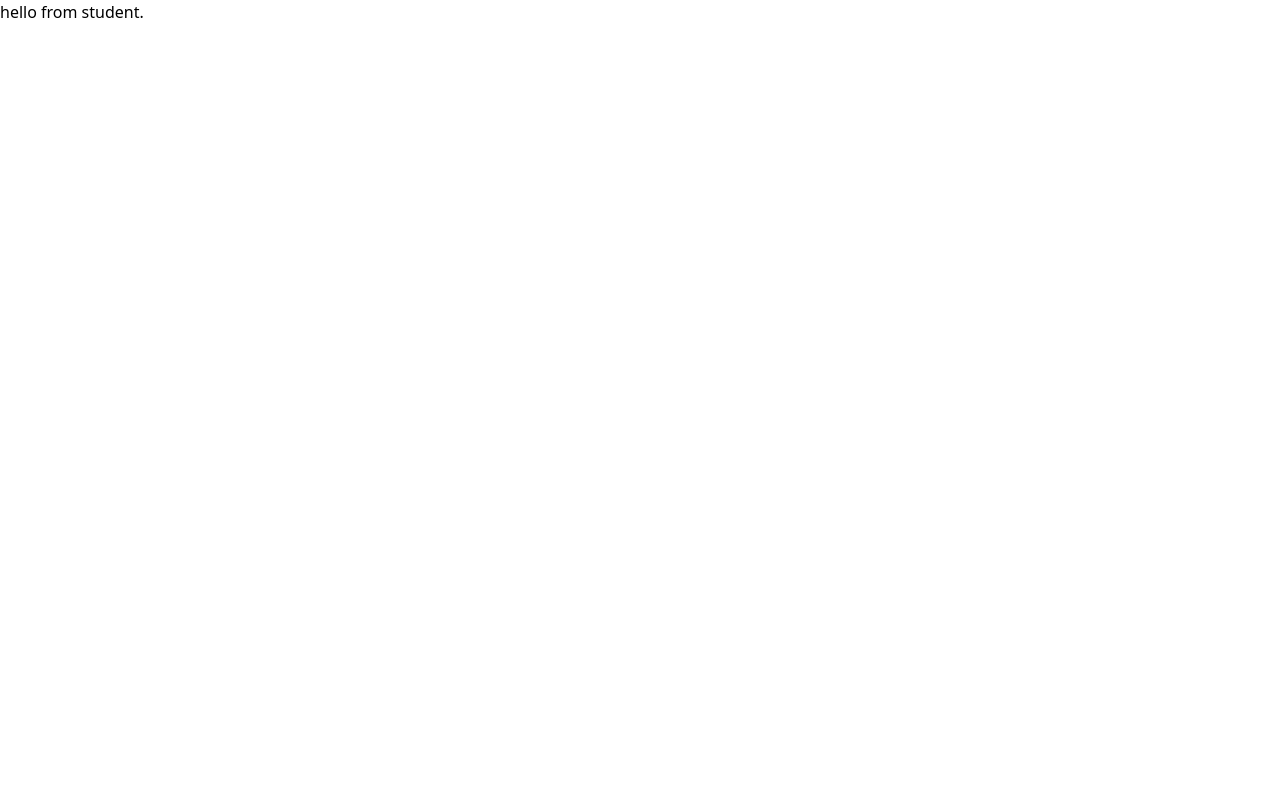
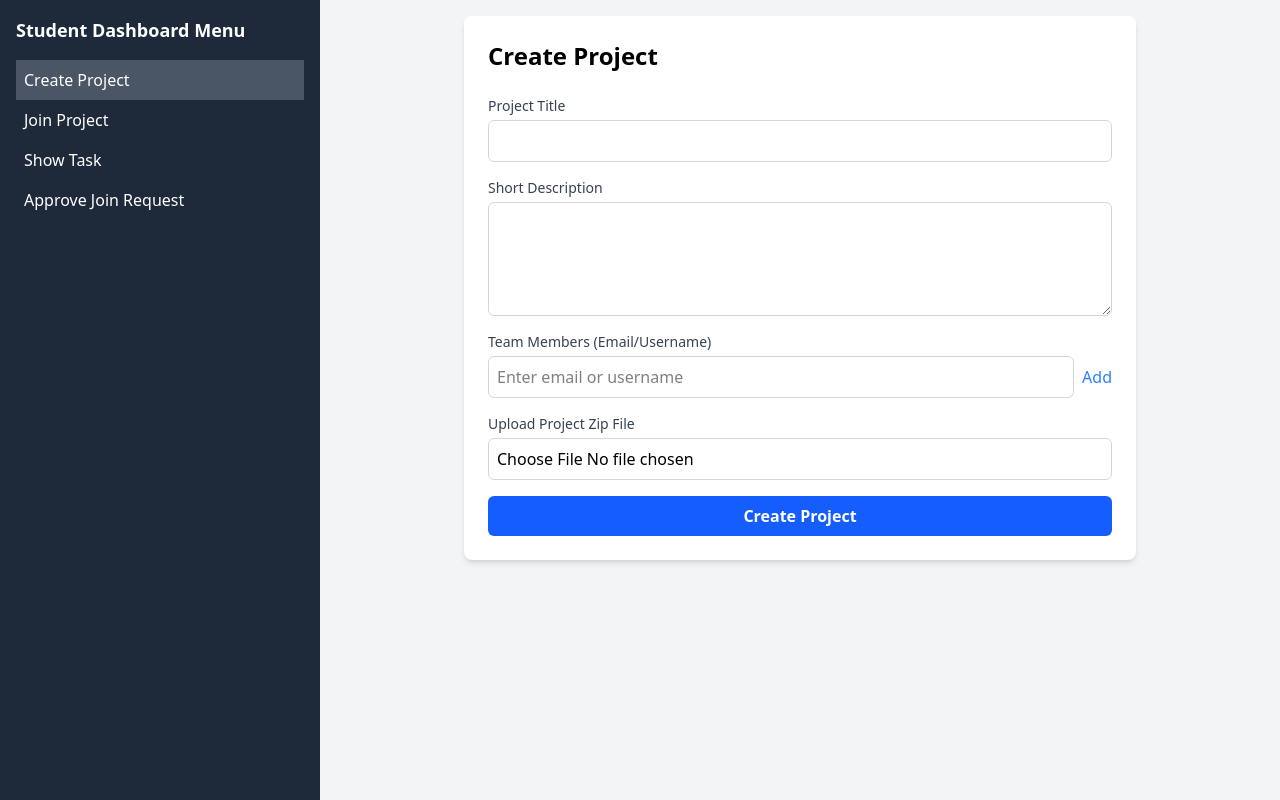
Before and after one commit to adibmahmud007/capstone-hub, a React (Vite) app: page /studentDashboard in a window 1280 px wide. Built offline with nearby package versions, Linux system fonts and the light colour scheme.

Commit message:
create project ui designed

```diff
--- a/src/components/StudentDashboard/StudentDashboard.jsx
+++ b/src/components/StudentDashboard/StudentDashboard.jsx
@@ -1,11 +1,177 @@
-// import React from 'react';
+import { useState } from 'react';
 
 const StudentDashboard = () => {
+    const [activeMenu, setActiveMenu] = useState('createProject');
+
+    const renderContent = () => {
+        switch (activeMenu) {
+            case 'createProject':
+                return <CreateProject />;
+            case 'joinProject':
+                return <JoinProject />;
+            case 'showTask':
+                return <ShowTask />;
+            case 'approveJoinRequest':
+                return <ApproveJoinRequest />;
+            default:
+                return <CreateProject />;
+        }
+    };
+
+
     return (
-        <div>
-            hello from student.
+        <div className="flex h-screen">
+            {/* Sidebar */}
+            <div className="w-1/4 bg-gray-800 text-white p-4">
+                <h2 className="text-lg font-bold mb-4">Student Dashboard Menu</h2>
+                <ul>
+                    <li
+                        className={`cursor-pointer p-2 hover:bg-gray-700 ${activeMenu === 'createProject' ? 'bg-gray-600' : ''}`}
+                        onClick={() => setActiveMenu('createProject')}
+                    >
+                        Create Project
+                    </li>
+                    <li
+                        className={`cursor-pointer p-2 hover:bg-gray-700 ${activeMenu === 'joinProject' ? 'bg-gray-600' : ''}`}
+                        onClick={() => setActiveMenu('joinProject')}
+                    >
+                        Join Project
+                    </li>
+                    <li
+                        className={`cursor-pointer p-2 hover:bg-gray-700 ${activeMenu === 'showTask' ? 'bg-gray-600' : ''}`}
+                        onClick={() => setActiveMenu('showTask')}
+                    >
+                        Show Task
+                    </li>
+                    <li
+                        className={`cursor-pointer p-2 hover:bg-gray-700 ${activeMenu === 'approveJoinRequest' ? 'bg-gray-600' : ''}`}
+                        onClick={() => setActiveMenu('approveJoinRequest')}
+                    >
+                        Approve Join Request
+                    </li>
+                </ul>
+            </div>
+
+            {/* Main Content */}
+            <div className="flex-1 p-4 bg-gray-100">
+                {renderContent()}
+            </div>
         </div>
     );
 };
 
+const CreateProject = () => {
+    const [projectTitle, setProjectTitle] = useState('');
+    const [description, setDescription] = useState('');
+    const [teamMembers, setTeamMembers] = useState(['']);
+    const [zipFile, setZipFile] = useState(null);
+
+    const handleTeamMemberChange = (index, value) => {
+        const newTeamMembers = [...teamMembers];
+        newTeamMembers[index] = value;
+        setTeamMembers(newTeamMembers);
+    };
+
+    const addTeamMember = () => {
+        setTeamMembers([...teamMembers, '']);
+    };
+
+    const handleSubmit = (e) => {
+        e.preventDefault();
+        // Handle form submission logic here
+        console.log({
+            projectTitle,
+            description,
+            teamMembers,
+            zipFile,
+        });
+    };
+    return <div className="max-w-2xl mx-auto p-6 bg-white rounded-lg shadow-md">
+        <h2 className="text-2xl font-bold mb-6">Create Project</h2>
+        <form onSubmit={handleSubmit}>
+            {/* Project Title */}
+            <div className="mb-4">
+                <label className="block text-sm font-medium text-gray-700 mb-1">Project Title</label>
+                <input
+                    type="text"
+                    value={projectTitle}
+                    onChange={(e) => setProjectTitle(e.target.value)}
+                    className="block w-full border border-gray-300 rounded-md p-2 focus:outline-none focus:ring focus:ring-blue-500"
+                    required
+                />
+            </div>
+
+            {/* Short Description */}
+            <div className="mb-4">
+                <label className="block text-sm font-medium text-gray-700 mb-1">Short Description</label>
+                <textarea
+                    value={description}
+                    onChange={(e) => setDescription(e.target.value)}
+                    className="block w-full border border-gray-300 rounded-md p-2 focus:outline-none focus:ring focus:ring-blue-500"
+                    rows="4"
+                    required
+                />
+            </div>
+
+            {/* Team Members */}
+            <div className="mb-4">
+                <label className="block text-sm font-medium text-gray-700 mb-1">Team Members (Email/Username)</label>
+                {teamMembers.map((member, index) => (
+                    <div key={index} className="flex items-center mb-2">
+                        <input
+                            type="text"
+                            value={member}
+                            onChange={(e) => handleTeamMemberChange(index, e.target.value)}
+                            className="block w-full border border-gray-300 rounded-md p-2 focus:outline-none focus:ring focus:ring-blue-500"
+                            placeholder="Enter email or username"
+                            required
+                        />
+                        {index === teamMembers.length - 1 && (
+                            <button
+                                type="button"
+                                onClick={addTeamMember}
+                                className="ml-2 text-blue-500 hover:underline"
+                            >
+                                Add
+                            </button>
+                        )}
+                    </div>
+                ))}
+            </div>
+
+            {/* Project Zip File Upload */}
+            <div className="mb-4">
+                <label className="block text-sm font-medium text-gray-700 mb-1">Upload Project Zip File</label>
+                <input
+                    type="file"
+                    accept=".zip"
+                    onChange={(e) => setZipFile(e.target.files[0])}
+                    className="block w-full border border-gray-300 rounded-md p-2 focus:outline-none focus:ring focus:ring-blue-500"
+                    required
+                />
+            </div>
+
+            {/* Create Project Button */}
+            <button
+                type="submit"
+                className="w-full bg-blue-600 text-white font-bold py-2 rounded-md hover:bg-blue-700 transition duration-200"
+            >
+                Create Project
+            </button>
+        </form>
+    </div>;
+};
+
+const JoinProject = () => {
+    return <div>Join Project Content</div>;
+};
+
+const ShowTask = () => {
+    return <div>Show Task Content</div>;
+};
+
+const ApproveJoinRequest = () => {
+    return <div>Approve Join Request Content</div>;
+};
+
 export default StudentDashboard;
```
